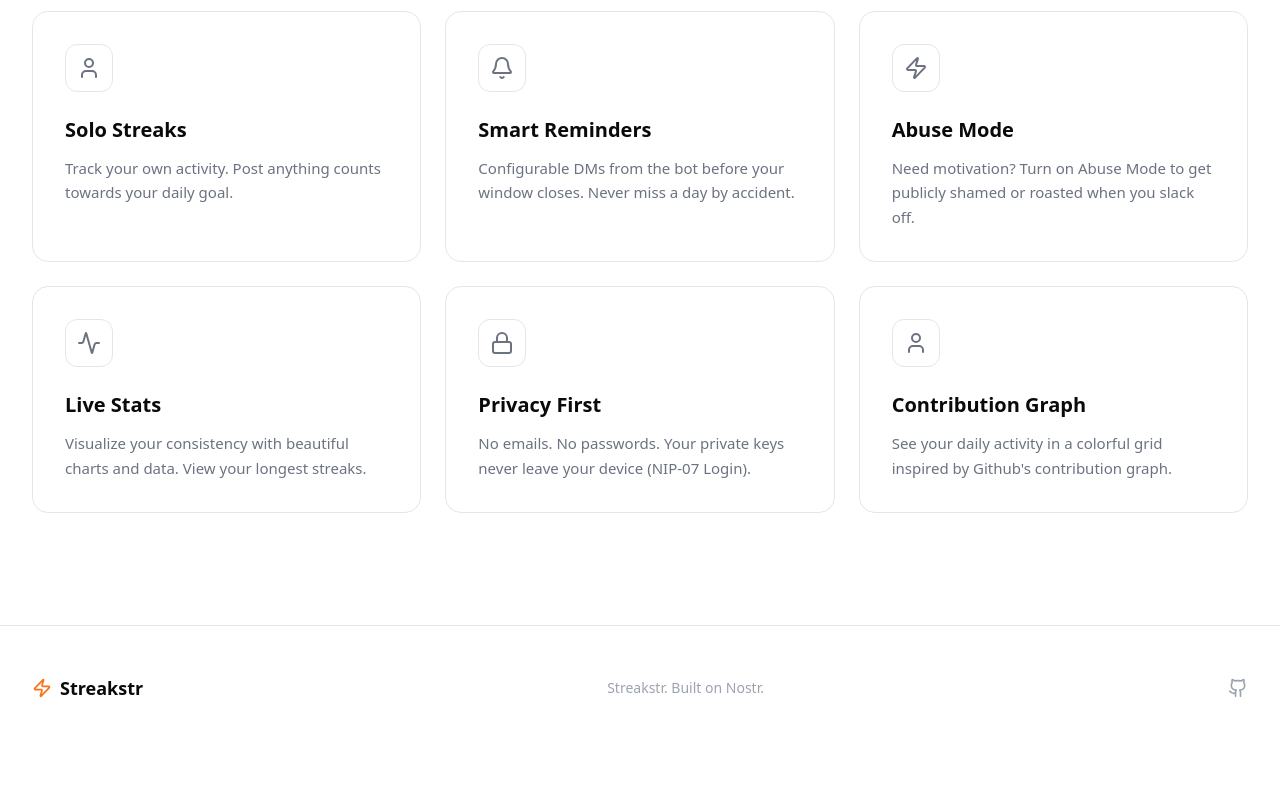
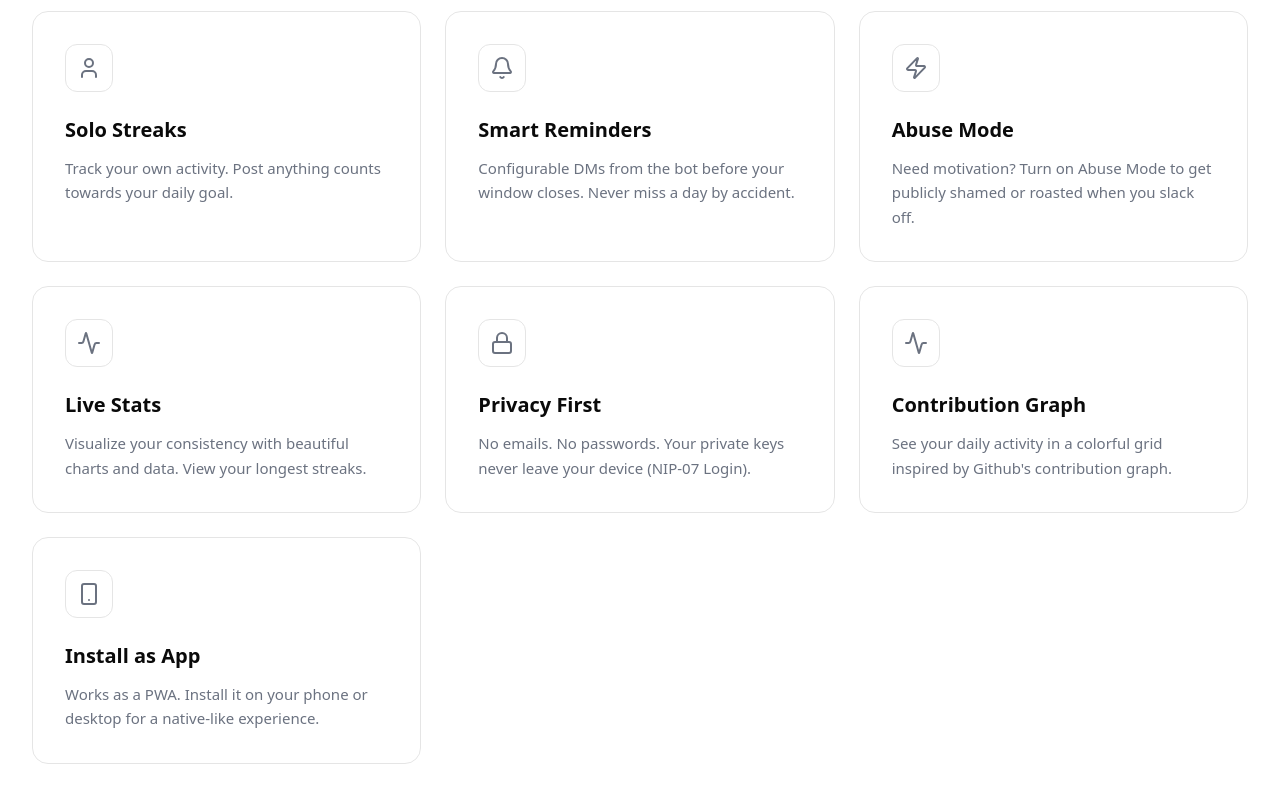
Before and after one commit to theakash04/Streakstr, a React (Vite) app in the folder frontend/: page / in a window 1280 px wide. Shown: the part 2000-2797 px from the top of the page. Before the commit the page ends 2750 px from the top, so only its background shows below. Built offline with nearby package versions, Linux system fonts and the light colour scheme; no server answers.

Commit message:
feat: Introduce PWA capabilities with service worker registration, manifest linking, an 'Install as App' feature, and an updated page title.

```diff
--- a/frontend/index.html
+++ b/frontend/index.html
@@ -3,7 +3,8 @@
   <head>
     <meta charset="UTF-8" />
     <meta name="viewport" content="width=device-width, initial-scale=1.0" />
-    <title>frontend</title>
+    <link rel="manifest" href="/manifest.json" />
+    <title>Streakstr</title>
   </head>
   <body style="margin: 0">
     <div id="app">
--- a/frontend/src/components/landing/Features.tsx
+++ b/frontend/src/components/landing/Features.tsx
@@ -1,5 +1,5 @@
 import React, { useRef, useState, useCallback } from "react";
-import { User, Bell, Lock, Activity, Zap } from "lucide-react";
+import { User, Bell, Lock, Activity, Zap, Smartphone } from "lucide-react";
 import { motion } from "framer-motion";
 
 interface FeatureItem {
@@ -43,7 +43,13 @@ const features: FeatureItem[] = [
     title: "Contribution Graph",
     description:
       "See your daily activity in a colorful grid inspired by Github's contribution graph.",
-    icon: User,
+    icon: Activity,
+  },
+  {
+    title: "Install as App",
+    description:
+      "Works as a PWA. Install it on your phone or desktop for a native-like experience.",
+    icon: Smartphone,
   },
 ];
 
@@ -177,7 +183,7 @@ const FeatureCard: React.FC<FeatureCardProps> = ({
       />
 
       {/* Subtle top border accent */}
-      <div className="absolute top-0 left-6 right-6 h-[1px] bg-gradient-to-r from-transparent via-brand-500/0 to-transparent group-hover:via-brand-500/50 transition-all duration-500" />
+      <div className="absolute top-0 left-6 right-6 h-px bg-linear-to-r from-transparent via-brand-500/0 to-transparent group-hover:via-brand-500/50 transition-all duration-500" />
 
       <div className="relative z-10">
         <motion.div
--- a/frontend/src/main.tsx
+++ b/frontend/src/main.tsx
@@ -12,3 +12,12 @@ async function mount() {
 }
 
 mount();
+
+// Register service worker for PWA
+if ("serviceWorker" in navigator) {
+  window.addEventListener("load", () => {
+    navigator.serviceWorker.register("/sw.js").catch((error) => {
+      console.error("SW registration failed:", error);
+    });
+  });
+}
```
